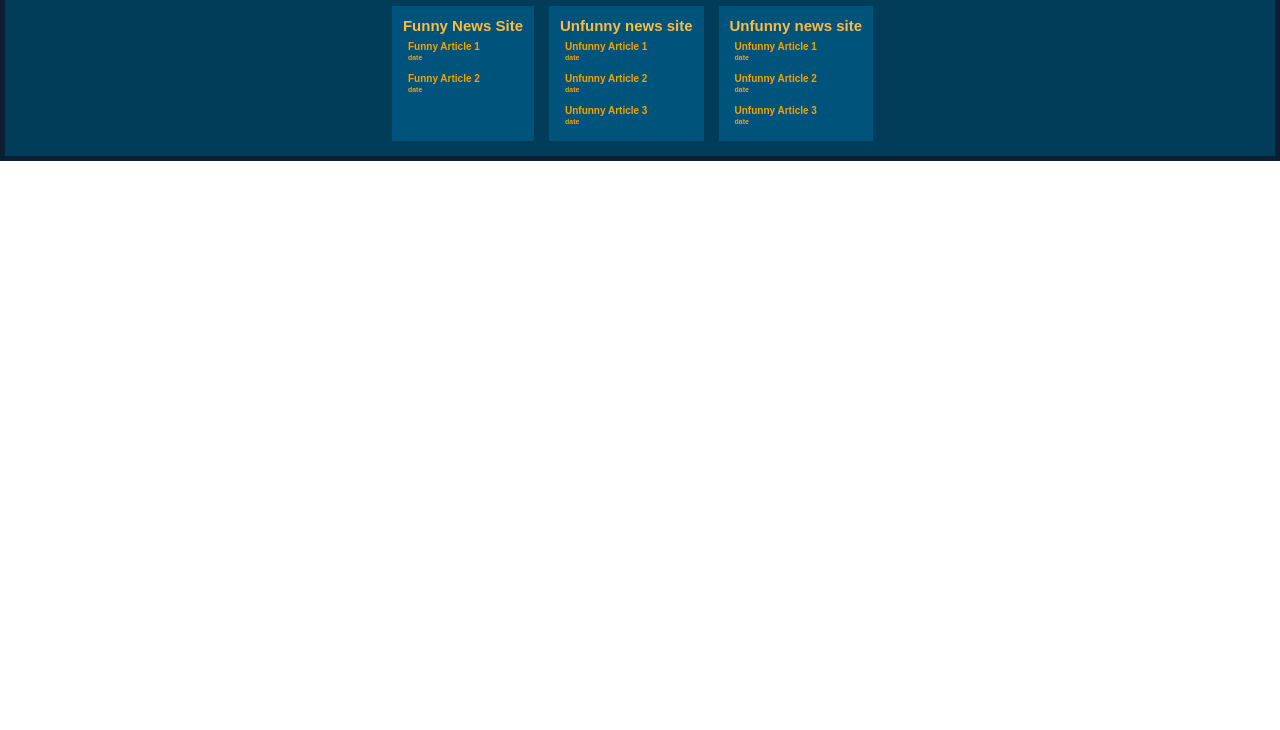
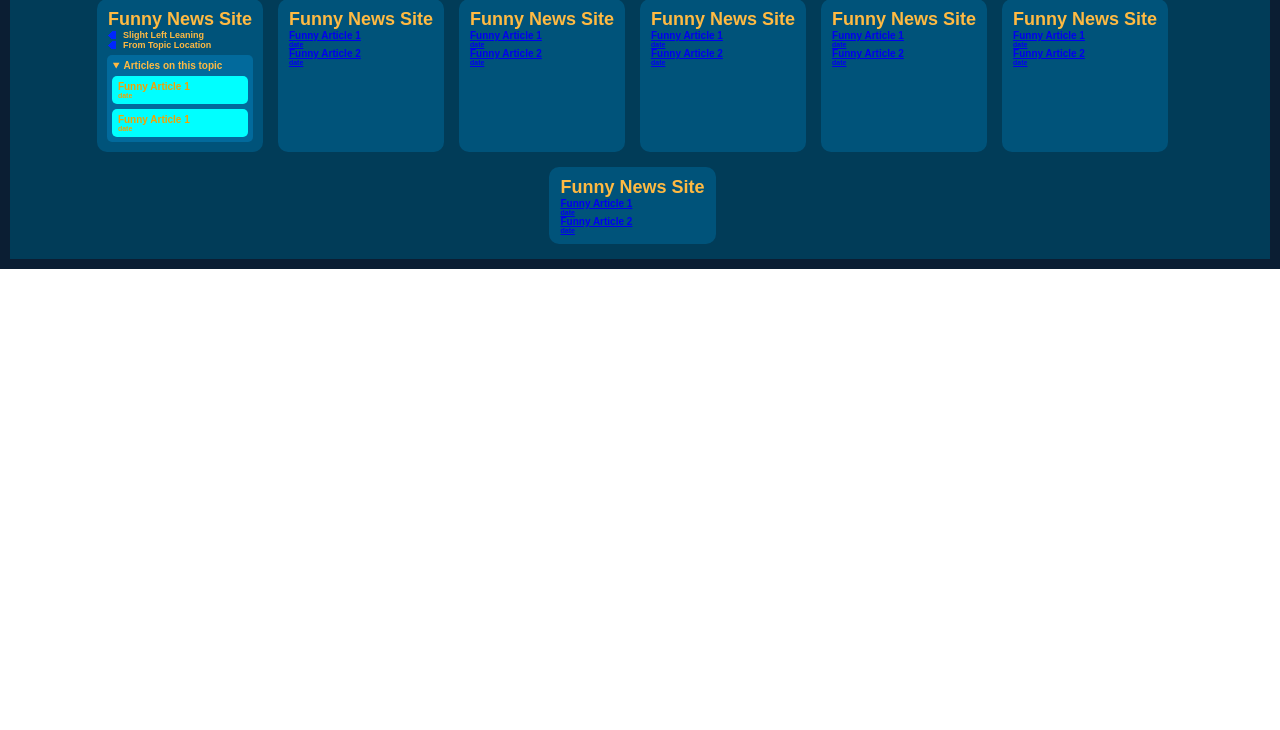
Before and after one commit to JMack21/cruzhacks24, a browser extension: page index.html in a window 1280 px wide. Shown: the part 70-800 px from the top of the page. Drawn offline with Linux system fonts and the light colour scheme; a web font is replaced by a local one.

Commit message:
made dropdown for articles, added image, some other html/css organization

```diff
--- a/index.html
+++ b/index.html
@@ -11,92 +11,171 @@
 
 	<body>
 		<div class="maindiv">
-			<div class="vert-flexbox">
+			<div class="main-vert-div">
 
-				<div class="navbar">
+				<div class="navbar-div">
 					<h1>Haha Navbar Title</h1>
 				</div>
 
-				<div class="horiz-flexbox">
+				<div class="list-of-newsites-div">
 
-					<div class="newsite-container">
-						<div class="vert-flexbox-thin">
+					<div class="newsite-div">
+
+						<div class="title-and-bias-of-newsite">
+							<h2>Funny News Site</h2>
+							<div class="bias-of-newsite-line">
+								<img src="images/bias_left.png" style="width:8px; height:8px">
+								<p class="bias-text">Slight Left Leaning</p>
+							</div>
+							<div class="bias-of-newsite-line">
+								<img src="images/bias_left.png" style="width:8px; height:8px">
+								<p class="bias-text">From Topic Location</p>
+							</div>
+						</div>
+
+						<div class="list-of-articles-dropdown-container">
+							<details class="list-of-articles-dropdown" open>
+								<summary>Articles on this topic</summary>
+
+								<div class="list-of-articles-div">
+									<div><a class="article-link" href="index.html">
+										<div class="article-div">
+											<h3>Funny Article 1</h3>
+											<h4>date</h4>
+										</div>
+									</a></div>
+
+									<div><a class="article-link" href="index.html">
+										<div class="article-div">
+											<h3>Funny Article 1</h3>
+											<h4>date</h4>
+										</div>
+									</a></div>
+								</div>
+
+							</details>
+						</div>
+
+					</div>
+
+					<div class="newsite-div">
 
 						<h2>Funny News Site</h2>
 
 						<a href="index.html">
-								<div class="vert-flexbox-thin">
+							<div class="articles-div">
 								<h3>Funny Article 1</h3>
 								<h4>date</h4>
 							</div>
 						</a>
 
 						<a href="index.html">
-								<div class="vert-flexbox-thin">
+							<div class="articles-div">
 								<h3>Funny Article 2</h3>
 								<h4>date</h4>
 							</div>
 						</a>
 
 					</div>
-					</div>
 
-					<div class="newsite-container">
-						<div class="vert-flexbox-thin">
+					<div class="newsite-div">
 
-							<h2>Unfunny news site</h2>
+						<h2>Funny News Site</h2>
 
 						<a href="index.html">
-								<div class="vert-flexbox-thin">
-									<h3>Unfunny Article 1</h3>
+							<div class="articles-div">
+								<h3>Funny Article 1</h3>
 								<h4>date</h4>
 							</div>
 						</a>
 
 						<a href="index.html">
-								<div class="vert-flexbox-thin">
-									<h3>Unfunny Article 2</h3>
+							<div class="articles-div">
+								<h3>Funny Article 2</h3>
+								<h4>date</h4>
+							</div>
+						</a>
+
+					</div>
+
+					<div class="newsite-div">
+
+						<h2>Funny News Site</h2>
+
+						<a href="index.html">
+							<div class="articles-div">
+								<h3>Funny Article 1</h3>
 								<h4>date</h4>
 							</div>
 						</a>
 
 						<a href="index.html">
-								<div class="vert-flexbox-thin">
-									<h3>Unfunny Article 3</h3>
+							<div class="articles-div">
+								<h3>Funny Article 2</h3>
 								<h4>date</h4>
 							</div>
 						</a>
 
 					</div>
-					</div>
 
-					<div class="newsite-container">
-						<div class="vert-flexbox-thin">
+					<div class="newsite-div">
 
-							<h2>Unfunny news site</h2>
+						<h2>Funny News Site</h2>
 
 						<a href="index.html">
-								<div class="vert-flexbox-thin">
-									<h3>Unfunny Article 1</h3>
+							<div class="articles-div">
+								<h3>Funny Article 1</h3>
 								<h4>date</h4>
 							</div>
 						</a>
 
 						<a href="index.html">
-								<div class="vert-flexbox-thin">
-									<h3>Unfunny Article 2</h3>
+							<div class="articles-div">
+								<h3>Funny Article 2</h3>
+								<h4>date</h4>
+							</div>
+						</a>
+
+					</div>
+
+					<div class="newsite-div">
+
+						<h2>Funny News Site</h2>
+
+						<a href="index.html">
+							<div class="articles-div">
+								<h3>Funny Article 1</h3>
 								<h4>date</h4>
 							</div>
 						</a>
 
 						<a href="index.html">
-								<div class="vert-flexbox-thin">
-									<h3>Unfunny Article 3</h3>
+							<div class="articles-div">
+								<h3>Funny Article 2</h3>
 								<h4>date</h4>
 							</div>
 						</a>
 
 					</div>
+
+					<div class="newsite-div">
+
+						<h2>Funny News Site</h2>
+
+						<a href="index.html">
+							<div class="articles-div">
+								<h3>Funny Article 1</h3>
+								<h4>date</h4>
+							</div>
+						</a>
+
+						<a href="index.html">
+							<div class="articles-div">
+								<h3>Funny Article 2</h3>
+								<h4>date</h4>
+							</div>
+						</a>
+
 					</div>
 
 				</div>
--- a/styles/styles.css
+++ b/styles/styles.css
@@ -2,113 +2,44 @@
 
 :root
 {
-	--small-padding: 1px;
-	--medium-padding: 5px;
+	--tiny-padding: 1px;
+	--small-padding: 5px;
+	--medium-padding: 10px;
 	--big-padding: 15px;
+
+	--overall-width: 800px;
 
 	--sans-serif-font: 'Palanquin', sans-serif;
 
 	--blue1: #0b1e33;
 	--blue2: #013c58;
 	--blue3: #00537a;
+	--blue4: #026A9c;
 	--yellow1: #f5a201;
 	--yellow2: #ffba42;
 }
 
 body
 {
-	min-width: 800px;
+	min-width: var(--overall-width);
+
+	margin: 0px;
+	padding: 0px;
 
 	font-family: var(--sans-serif-font);
 	font-weight: 700;
 	color: var(--yellow2);
-
-	margin: 0px;
-	padding: 0px;
 }
 
 .maindiv
 {
-	background-color: #0b1e33;
+	background-color: var(--blue1);
 
 	margin: 0px;
 	padding: var(--medium-padding);
 }
 
-a
-{
-	margin: 0px;
-	padding: 0px;
-
-	text-decoration: none;
-	color: var(--yellow1);
-}
-
-h1
-{
-	margin: 0px;
-	padding: var(--small-padding);
-
-	font-family: var(--sans-serif-font);
-	font-size: 25px;
-}
-
-h2
-{
-	margin: 0px;
-	padding: var(--small-padding);
-
-	font-family: var(--sans-serif-font);
-	font-size: 15px;
-}
-
-h3
-{
-	margin: 0px;
-	padding: var(--small-padding);
-
-	font-family: var(--sans-serif-font);
-	font-size: 10px;
-}
-
-h4
-{
-	margin: 0px;
-	padding: var(--small-padding);
-
-	font-family: var(--sans-serif-font);
-	font-size: 7px;
-}
-
-.newsite-container
-{
-	margin: 0px;
-	padding: var(--medium-padding);
-
-	background-color: #00537a;
-}
-
-.navbar
-{
-	margin: 0px;
-	padding: var(--medium-padding);
-}
-
-.horiz-flexbox
-{
-	display: flex;
-	flex-direction: row;
-
-	margin: 0px;
-	padding: 0px;
-}
-
-.horiz-flexbox > div
-{
-	margin-right: var(--big-padding);
-}
-
-.vert-flexbox
+.main-vert-div
 {
 	display: flex;
 	flex-direction: column;
@@ -118,24 +49,167 @@ h4
 	padding: 0px;
 	padding-top: var(--big-padding);
 
-	background-color: #013c58;
+	background-color: var(--blue2);
 }
 
-.vert-flexbox > div
+.navbar-div
 {
+	margin: 0px;
+	padding: 0px;
+}
+
+.list-of-newsites-div
+{
+	display: flex;
+	flex-wrap: wrap;
+	justify-content: center;
+
+	margin: 0px;
+	padding: 0px;
+	padding-top: var(--big-padding);
+}
+
+.list-of-newsites-div > div
+{
+	margin-right: var(--big-padding);
 	margin-bottom: var(--big-padding);
 }
 
-.vert-flexbox-thin
+.newsite-div
 {
 	display: flex;
 	flex-direction: column;
 
 	margin: 0px;
 	padding: var(--medium-padding);
+
+	background-color: var(--blue3);
+	border-radius: 10px;
 }
 
-.vert-flexbox-thin > div
+.newsite-div > div + div
 {
-	margin-bottom: var(--medium-padding);
+	margin-top: var(--small-padding);
 }
+
+.title-and-bias-of-newsite
+{
+	display: flex;
+	flex-direction: column;
+
+	margin: 0px;
+	padding: 0px;
+}
+
+.bias-of-newsite-line
+{
+	display: flex;
+	flex-wrap: wrap;
+	align-items: center;
+
+	margin: 0px;
+	padding: 0px;
+}
+
+.bias-of-newsite-line > *
+{
+	margin-right: var(--small-padding);
+}
+
+.list-of-articles-dropdown-container
+{
+	margin: 0px;
+	padding: var(--small-padding);
+
+	background-color: var(--blue4);
+	border-radius: 5px;
+}
+
+.list-of-articles-dropdown
+{
+	margin: 0px;
+	padding: 0px;
+}
+
+
+
+.list-of-articles-div
+{
+	display: flex;
+	flex-direction: column;
+
+	margin: 0px;
+	padding: 0px;
+}
+
+.list-of-articles-div > div
+{
+	margin: 0px;
+	padding: 0px;
+	padding-top: var(--small-padding);
+}
+
+a.article-link
+{
+	margin: 0px;
+	padding: 0px;
+
+	text-decoration: none;
+	color: var(--yellow1);
+}
+
+.article-div
+{
+	display: flex;
+	flex-direction: column;
+
+	margin: 0px;
+	padding: var(--small-padding);
+
+	background-color: cyan;
+	border-radius: 5px;
+}
+
+h1, h2, h3, h4, h5, h6, p, summary
+{
+	margin: 0px;
+	padding: var(--tiny-padding);
+	padding-top: 0px;
+	padding-bottom: 0px;
+}
+
+h1
+{
+	font-size: 25px;
+}
+
+h2
+{
+	font-size: 18px;
+}
+
+.list-of-articles-dropdown > summary
+{
+	font-size: 10px;
+}
+
+h3
+{
+	font-size: 10px;
+}
+
+h4
+{
+	font-size: 7px;
+}
+
+img
+{
+	margin: 0px;
+	padding: var(--tiny-padding);
+}
+
+.bias-text
+{
+	font-size: 9px;
+}
```
Also changed, not shown: images/bias_left.png (added). Lines whose indentation alone changed are shown as unchanged.
